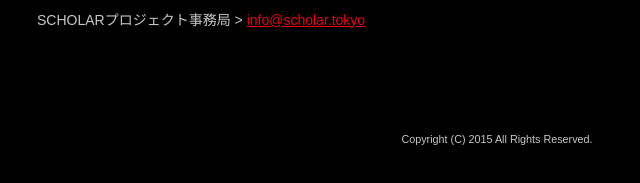
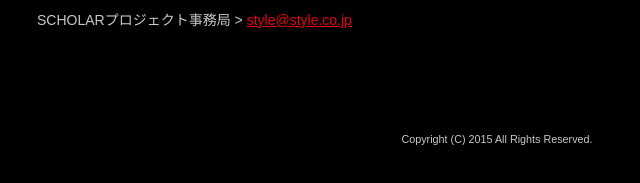
Before and after one commit to tejima/scholar.tokyo, a plain HTML site: page docs/vol2/index.html in a window 1280 px wide. Shown: the part 3928-4111 px from the top of the page, 143-783 px from the left. Drawn offline with nearby package versions, Linux system fonts and the light colour scheme; a script that the page names is missing.

Commit message:
change mail address

```diff
--- a/docs/vol2/index.html
+++ b/docs/vol2/index.html
@@ -250,7 +250,7 @@
         <dd><a href="https://www.facebook.com/SCHOLAR.tokyo" target="_blank">公式facebookページ</a></dd>
         <dd><a href="http://twitter.com/SCHOLARtokyo" target="_blank">公式Twitterページ</a></dd>
         <dt>事務局 / 問い合わせ先</dt>
-        <dd>SCHOLARプロジェクト事務局 &gt; <a href="mailto:info@scholar.tokyo">info@scholar.tokyo</a></dd>
+        <dd>SCHOLARプロジェクト事務局 &gt; <a href="mailto:style@style.co.jp">style@style.co.jp</a></dd>
       </dl><!-- /.list1 -->
     </div><!-- /.footer__left -->
     <div class="footer__right">
```
Also changed, not shown: docs/index.html (+1 -1 lines), docs/vol01/index.html (+1 -1 lines), docs/vol04/index.html (+1 -1 lines), docs/vol10/index.html (+1 -1 lines), docs/vol11/index.html (+1 -1 lines), docs/vol12/index.html (+1 -1 lines), docs/vol3/index.html (+1 -1 lines), docs/vol5/index.html (+1 -1 lines), docs/vol6/index.html (+1 -1 lines), docs/vol7/index.html (+1 -1 lines), docs/vol8/index.html (+1 -1 lines), docs/vol9/index.html (+1 -1 lines), 1 other file.
